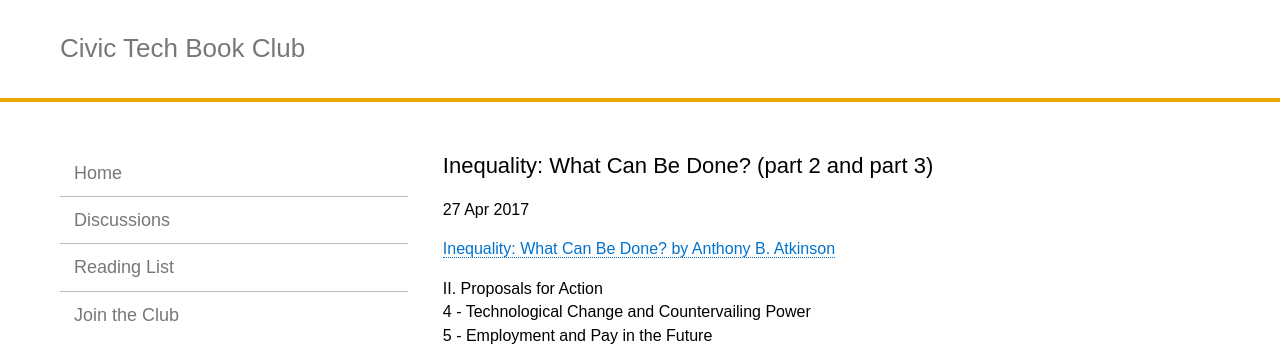
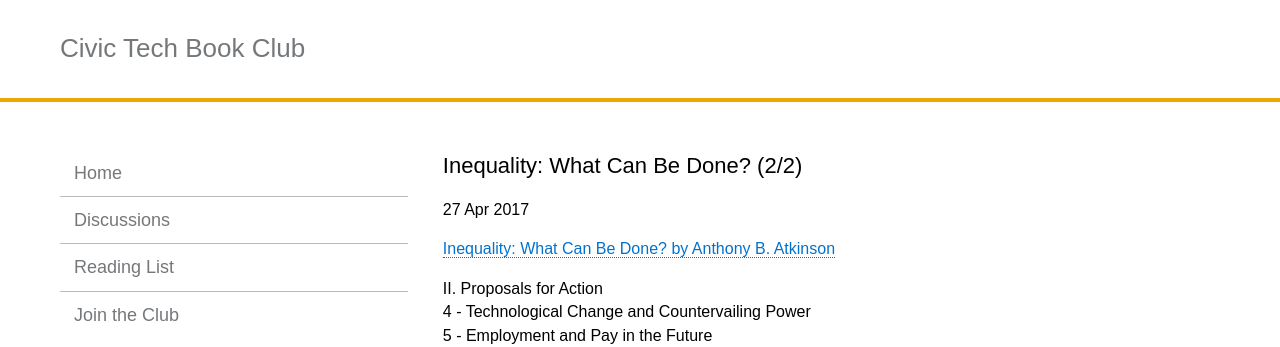
Before and after one commit to rebeccawilliams/bookclub, a Jekyll site: the page built from _posts/2017-04-27-inequality-part2andpart3.md, in a window 1280 px wide. Shown: the top 347 px of the page. Built offline with Jekyll 4.4.1, drawn with Linux system fonts in a browser that asks for light colours.

Commit message:
Update 2017-04-27-inequality-part2andpart3.md

```diff
--- a/_posts/2017-04-27-inequality-part2andpart3.md
+++ b/_posts/2017-04-27-inequality-part2andpart3.md
@@ -1,6 +1,6 @@
 ---
 layout: post
-title:  "Inequality: What Can Be Done? (part 2 and part 3)"
+title:  "Inequality: What Can Be Done? (2/2)"
 date:   2017-04-27 20:00:00
 categories: jekyll update
 ---
```
